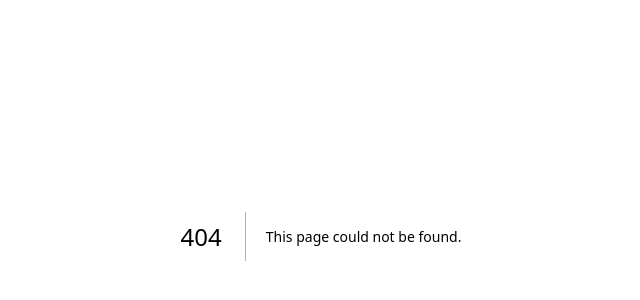
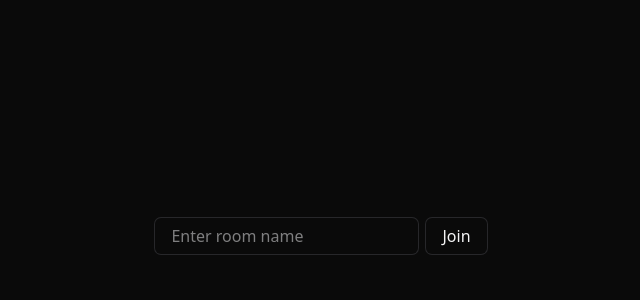
Before and after one commit to As-ajay06/bukbuk, a Next.js app in the folder apps/web/: page /join in a window 1280 px wide. Before the commit this address had no page. Shown: the part 164-464 px from the top of the page, without its empty margins (319-959 px from the left). Built offline with nearby package versions, Linux system fonts and the light colour scheme.

Commit message:
added loading and join page

```diff
--- a/apps/web/app/component/ChatClient.tsx
+++ b/apps/web/app/component/ChatClient.tsx
@@ -3,6 +3,7 @@
 
 import { useEffect, useState } from "react";
 import useSocket from "../hooks/useSocket"
+import Container from "./container";
 
 export default function ChatClient({ roomId }: { roomId: any }) {
 
@@ -10,7 +11,6 @@ export default function ChatClient({ roomId }: { roomId: any }) {
     const { socket, loading } = useSocket();
 
     const [chats, setChats] = useState([]);
-    // here we will the logic to send message. And will the show the ui in the browser.
 
     useEffect(() => {
         if (socket && !loading) {
@@ -23,7 +23,7 @@ export default function ChatClient({ roomId }: { roomId: any }) {
             socket.onmessage = (event) => {
                 const data = event.data
                 // @ts-ignore
-                setChats((m) => [...m , data])
+                setChats((m) => [...m, data])
                 console.log(chats)
             }
         }
@@ -33,14 +33,19 @@ export default function ChatClient({ roomId }: { roomId: any }) {
     console.log(chats)
 
     return <div>
-        <div className="text-white">
-            {/* set all new messages here with prevoius messages if any */}
-
+        <Container>
+            <div className="w-full flex justify-center">
+                <div className="text-white w-96 flex justify-center">
+                    <div className="flex justify-center w-full">
                         {chats.map((c, index) => (
                             <div key={index}>{c}</div>
                         ))}
                     </div>
-        <div>
+                </div>
+            </div>
+            <div className="w-full flex justify-center">
+                <div className="flex w-fit">
+                    <div >
                         <input
                             value={message}
                             type="text"
@@ -58,4 +63,7 @@ export default function ChatClient({ roomId }: { roomId: any }) {
                         }))
                     }>send</button>
                 </div>
+            </div>
+        </Container>
+    </div>
 }
--- a/apps/web/app/component/container.tsx
+++ b/apps/web/app/component/container.tsx
@@ -2,7 +2,7 @@ import { ReactNode } from "react";
 
 export default function Container ({children, className} : {children: React.ReactNode , className?: string}){
 
-    return <div className={`w-5xl mx-auto flex justify-center ${className}`}>
+    return <div className={`w-5xl mx-auto flex flex-col ${className} items-center`}>
         {children}
     </div>
 }
--- a/apps/web/app/join/[roomId]/page.tsx
+++ b/apps/web/app/join/[roomId]/page.tsx
@@ -1,10 +1,14 @@
 
 import ChatClient from "../../component/ChatClient";
 
-export default function ChatRoom() {
-    // @ts-ignore
-    const roomId = 8
+export default async function ChatRoom({ params } : { params : any}) {
 
+    const {roomId} = await params;
+    /*
+    todo: write a better frontend
+    todo: write this app one more time
+    todo: deploy backend on the render and frontend on the vercel
+    */
     console.log()
     return <div className="text-white">
         <ChatClient roomId={roomId} />
--- /dev/null
+++ b/apps/web/app/join/loading.tsx
@@ -0,0 +1,7 @@
+"use client";
+
+export default function Loading(){
+    return <div>
+        Loading ...
+    </div>
+}
--- /dev/null
+++ b/apps/web/app/join/page.tsx
@@ -0,0 +1,29 @@
+"use client";
+
+import { useRouter } from "next/navigation"
+import React, { useRef, useState } from "react";
+
+export default function JoinRoom() {
+    const router = useRouter()
+    const [roomId, setRoomId] = useState<string>();
+
+    return <div className="text-zinc-100 w-full h-screen flex justify-center items-center gap-2">
+        <div>
+            <input
+                className="ring-1 ring-zinc-800 px-4 py-1.5 rounded-md outline-none"
+                type="text"
+                placeholder="Enter room name"
+                value={roomId}
+                onChange={(e: React.ChangeEvent<HTMLInputElement>) => setRoomId(e.target.value)}
+            />
+        </div>
+        <div
+            className="ring-1 ring-zinc-800 px-4 py-1.5 rounded-md"
+        >
+            <button onClick={() => {
+                router.push(`/join/${roomId}`)
+            }
+            }>Join</button>
+        </div>
+    </div>
+}
```
Lines whose indentation alone changed are shown as unchanged.
